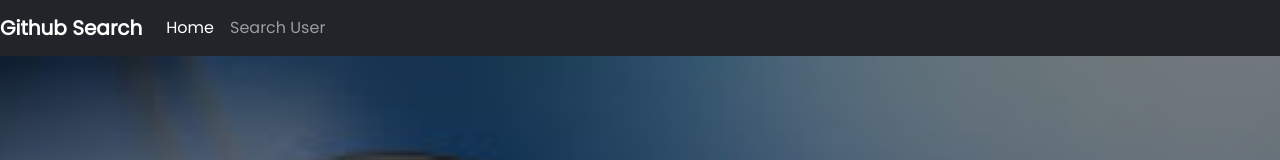
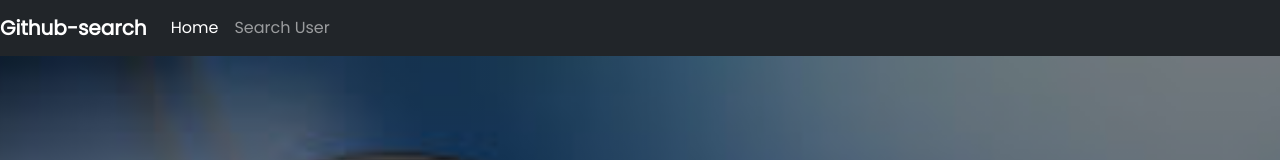
Before and after one commit to Ruweydha/Github-Search, an Angular app: page /home in a window 1280 px wide. Shown: the top 160 px of the page. Built offline with nearby package versions, Linux system fonts and the light colour scheme; a web font is replaced by a local one.

Commit message:
Changed the name to github-search

```diff
--- a/src/app/navbar/navbar.component.html
+++ b/src/app/navbar/navbar.component.html
@@ -1,5 +1,5 @@
 <nav class="navbar navbar-expand-lg navbar-dark bg-dark">
-    <a class="navbar-brand" routerLink="/home"><b>Github Search</b></a>
+    <a class="navbar-brand" routerLink="/home"><b>Github-search</b></a>
     <button class="navbar-toggler" type="button" data-toggle="collapse" data-target="#navbarNavAltMarkup" aria-controls="navbarNavAltMarkup" aria-expanded="false" aria-label="Toggle navigation">
       <span class="navbar-toggler-icon"></span>
     </button>
```
